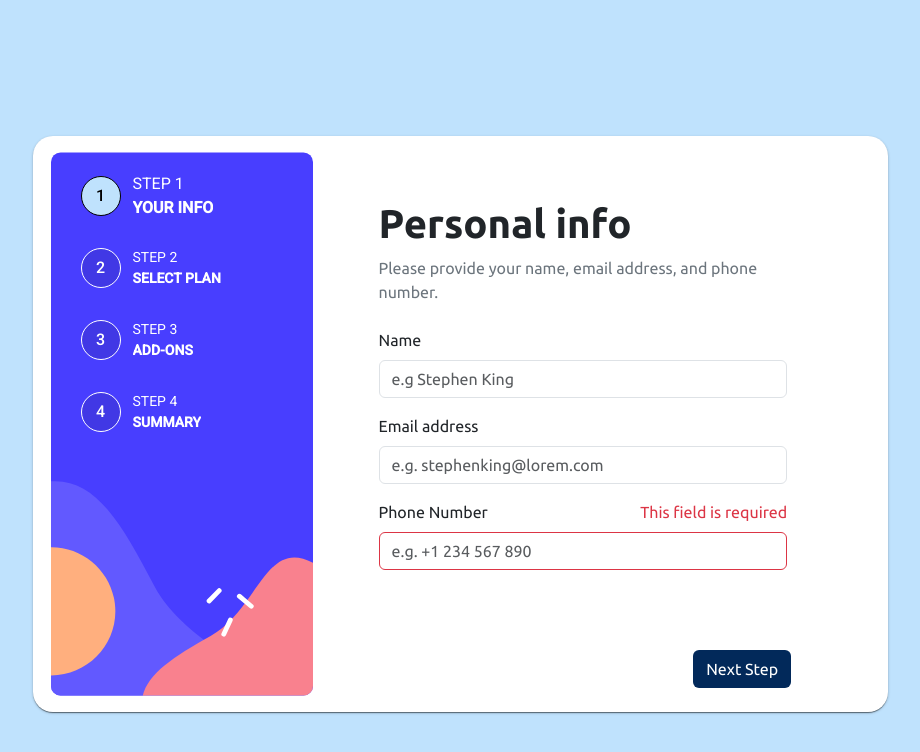
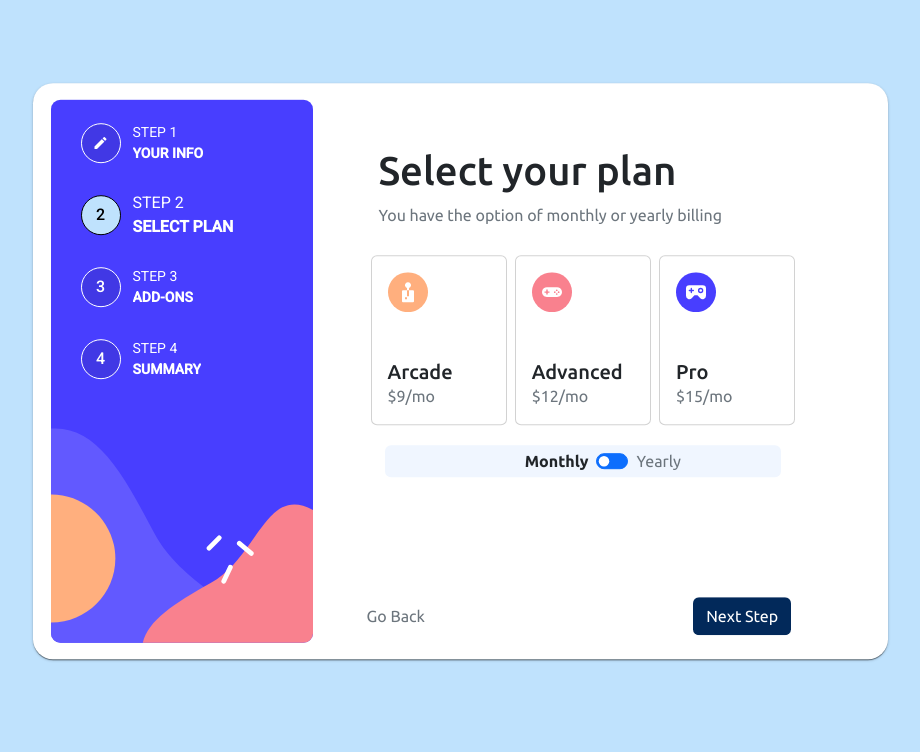
Before and after one commit to derwing/fm-multi-step-form, an Angular app: page / in a window 1280 px wide. Shown: the top 752 px of the page, without its empty margins (180-1100 px from the left). Built offline with nearby package versions, Linux system fonts and the light colour scheme.

Commit message:
minor fix for screenshot fm

```diff
--- a/src/app/app.component.ts
+++ b/src/app/app.component.ts
@@ -11,7 +11,7 @@ import { FormControl, FormGroup, Validators } from '@angular/forms';
 })
 export class AppComponent implements AfterViewInit {
   @ViewChild('stepper') stepper!: MatStepper;
-  step: number = 0;
+  step: number = 1;
   title = 'fm-multi-step-form';
   periodSwitch: boolean = false;
   step1Form;
--- a/src/styles.css
+++ b/src/styles.css
@@ -64,9 +64,9 @@ body {
 @media (min-width:1025px) {
     .container {
         position: fixed;
-        top: 50%;
+        top: 20%;
         left: 50%;
-        transform: translate(-50%, -50%);
+        transform: translate(-50%, -20%);
     }
 }
 
```
